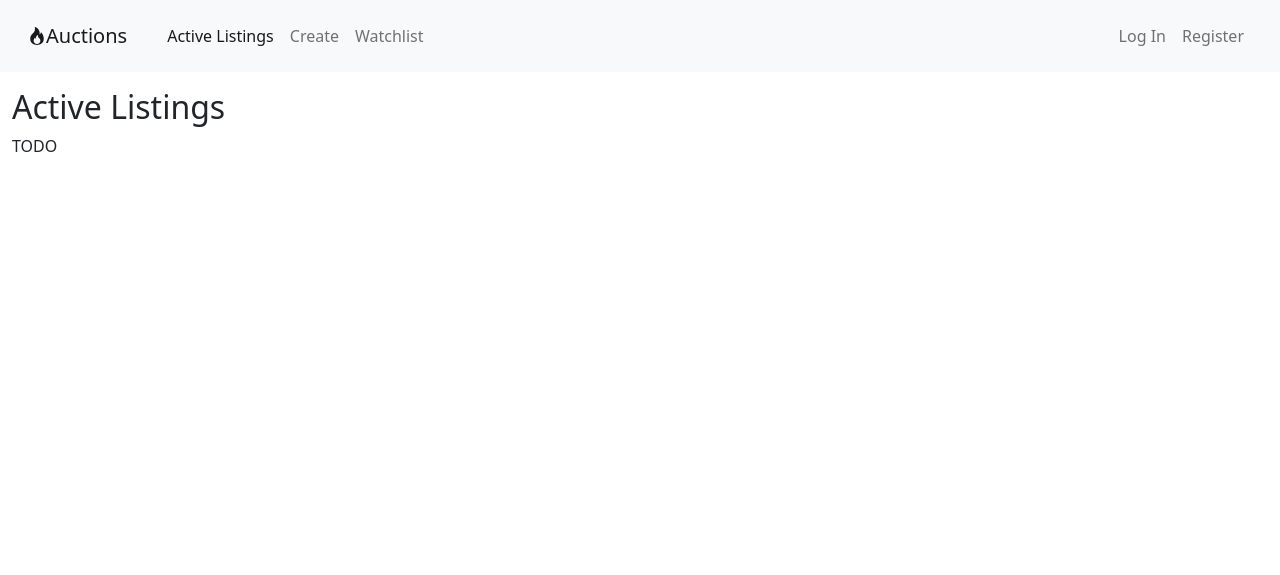
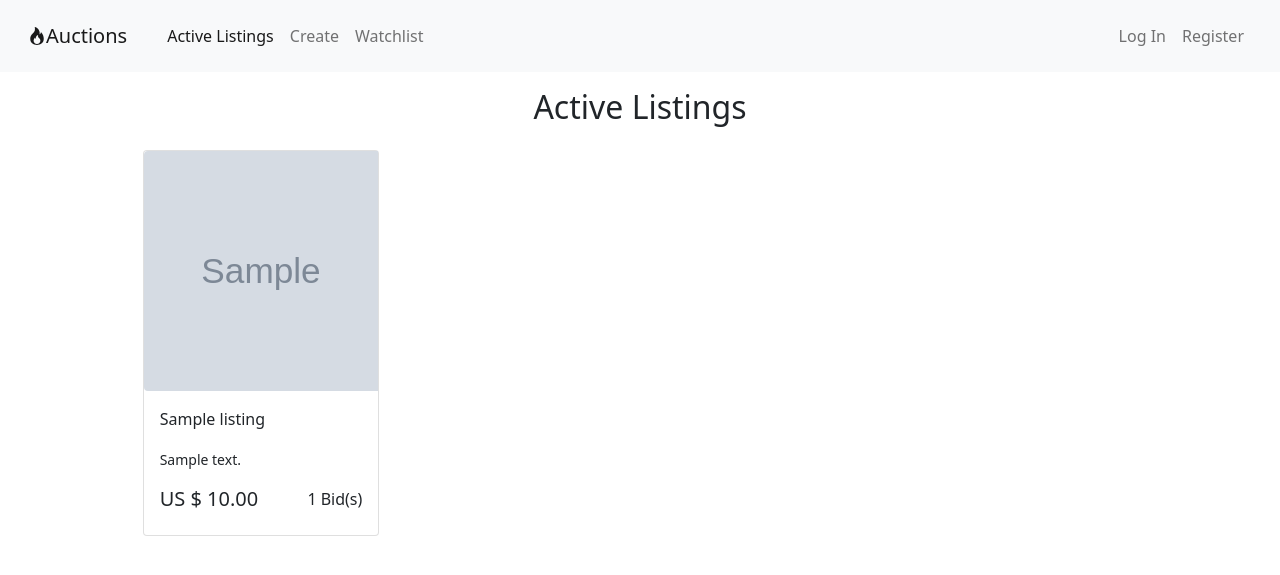
Before and after one commit to ReshanCSX/CS50W-Project2-Commerce, a Django app: page / in a window 1280 px wide. Shown: the top 575 px of the page. Run offline with Django 4.2, Linux system fonts and the light colour scheme; tables that the repository leaves empty hold one stand-in row (values such as "Sample post"); grey boxes marked "Sample" are stand-in pictures.

Commit message:
Active listing page

```diff
--- a/auctions/static/auctions/styles.css
+++ b/auctions/static/auctions/styles.css
@@ -7,8 +7,15 @@ body {
     text-align: justify;
 }
 
-.card-img-top {
+.card-img-top, .card-img-listing {
     width: 100%;
-    height: 15vw;
     object-fit: cover;
 }
+
+.card-img-listing {
+    height: 15rem;
+}
+
+.card-img-top{
+    height: 15rem;
+}
--- a/auctions/templates/auctions/index.html
+++ b/auctions/templates/auctions/index.html
@@ -1,7 +1,51 @@
 {% extends "auctions/layout.html" %}
 
+{% block title %}Active Listings{% endblock %}
+
 {% block body %}
-    <h2>Active Listings</h2>
+<div class="row justify-content-center">
+    <div class="col-10 col-md-8 col-lg-10">
 
-    TODO
+        <h2 class="text-center mb-4">Active Listings</h2>
+
+        <div class="container">
+            <div class="row gy-3 gx-3">
+                {% for listing in listings %}
+
+                    <div class="col-12 col-md-4 col-lg-3">
+
+                        <a href="{% url 'listing' listing.id %}" class="text-decoration-none text-reset">
+                            <div class="card h-100">
+                                <img src="{% if listing.image %}{{listing.image}}{% else %}/static/auctions/images/default.jpg{% endif %}" class="img-fluid rounded-start card-img-listing" alt="...">
+                                <div class="card-body">
+                                    <p class="card-title text-truncate">{{listing.title}}</p>
+
+                                    <p class="card-text text-truncate mt-3">
+                                        <small>
+                                                {{listing.description}}
+                                        </small>
+                                    </p>
+
+                                    <div class="d-flex justify-content-between">
+                                        <h5> US $ {{listing.highest_bid }}</h5>
+                                        <span class="text-end">{{listing.bidcount}} Bid(s)</span>
+                                    </div>
+                                </div>
+                            </div>
+                        </a>
+
+
+
+
+
+
+                    </div>
+                {% empty %}
+                    <h5 class="text-muted">No active listings.</h5>
+                {% endfor %}
+            </div>
+        </div>
+
+    </div>
+</div>
 {% endblock %}
--- a/auctions/views.py
+++ b/auctions/views.py
@@ -12,7 +12,11 @@ from django.contrib import messages
 
 
 def index(request):
-    return render(request, "auctions/index.html")
+    listings = Listing.objects.filter(active=True)
+
+    return render(request, "auctions/index.html",{
+        "listings" : listings
+    })
 
 
 def login_view(request):
```
